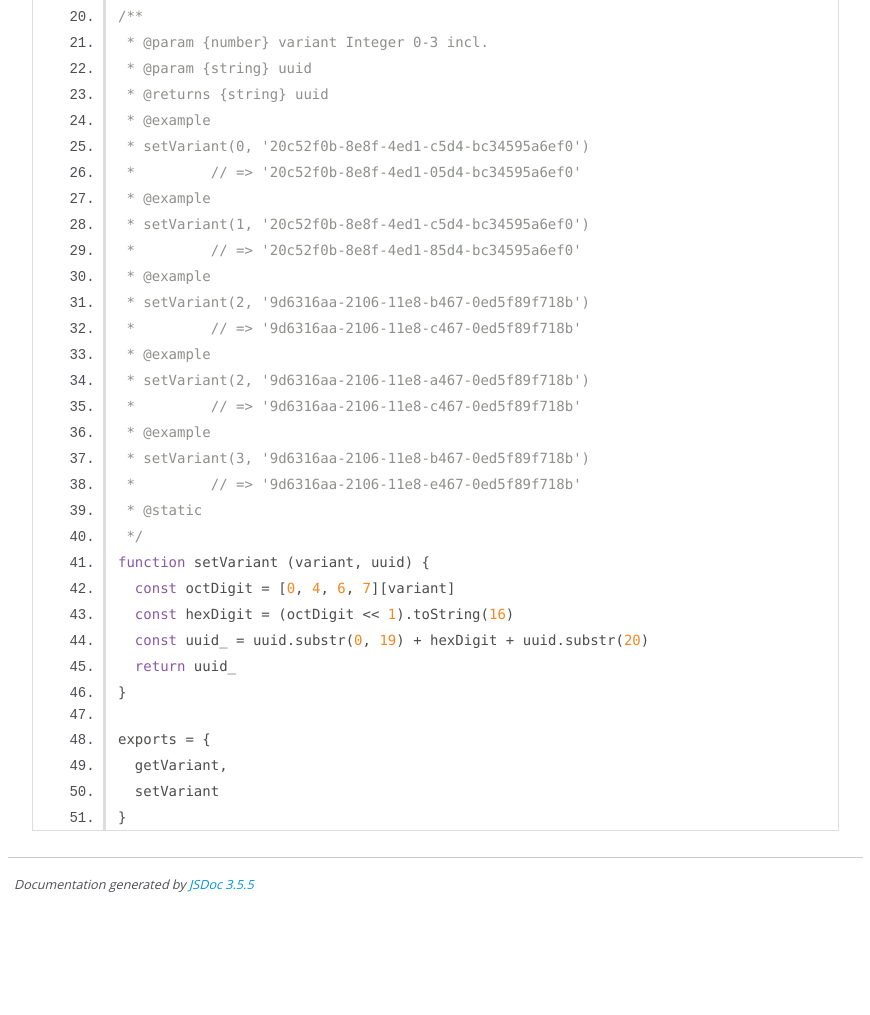
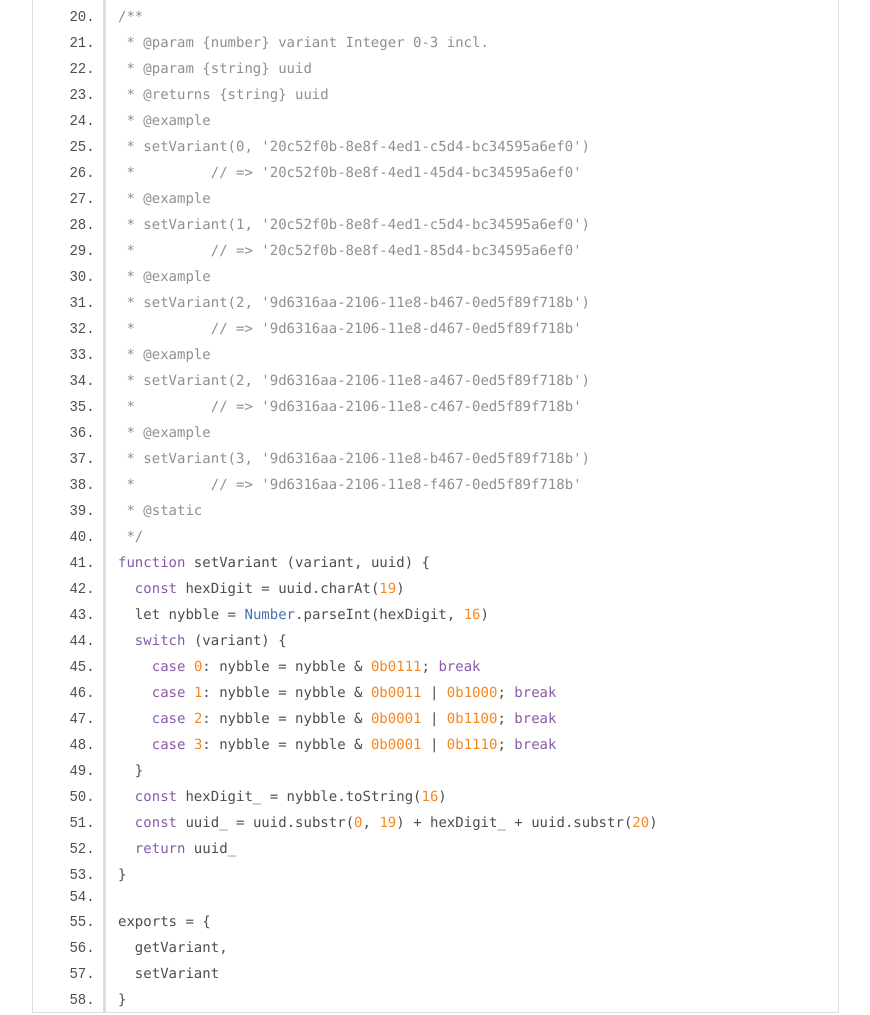
Before and after one commit to aaronjameslang/uncoined, a website: page docs/lens_variant.js.html in a window 1280 px wide. Shown: the part 620-1635 px from the top of the page, without its empty margins (0-870 px from the left). Before the commit the page ends 1529 px from the top, so only its background shows below. Drawn offline with Linux system fonts and the light colour scheme.

Commit message:
Make setVariant more conservative

```diff
--- a/docs/lens_variant.js.html
+++ b/docs/lens_variant.js.html
@@ -51,25 +51,32 @@ function getVariant (uuid) {
  * @returns {string} uuid
  * @example
  * setVariant(0, '20c52f0b-8e8f-4ed1-c5d4-bc34595a6ef0')
- *         // => '20c52f0b-8e8f-4ed1-05d4-bc34595a6ef0'
+ *         // => '20c52f0b-8e8f-4ed1-45d4-bc34595a6ef0'
  * @example
  * setVariant(1, '20c52f0b-8e8f-4ed1-c5d4-bc34595a6ef0')
  *         // => '20c52f0b-8e8f-4ed1-85d4-bc34595a6ef0'
  * @example
  * setVariant(2, '9d6316aa-2106-11e8-b467-0ed5f89f718b')
- *         // => '9d6316aa-2106-11e8-c467-0ed5f89f718b'
+ *         // => '9d6316aa-2106-11e8-d467-0ed5f89f718b'
  * @example
  * setVariant(2, '9d6316aa-2106-11e8-a467-0ed5f89f718b')
  *         // => '9d6316aa-2106-11e8-c467-0ed5f89f718b'
  * @example
  * setVariant(3, '9d6316aa-2106-11e8-b467-0ed5f89f718b')
- *         // => '9d6316aa-2106-11e8-e467-0ed5f89f718b'
+ *         // => '9d6316aa-2106-11e8-f467-0ed5f89f718b'
  * @static
  */
 function setVariant (variant, uuid) {
-  const octDigit = [0, 4, 6, 7][variant]
-  const hexDigit = (octDigit &lt;&lt; 1).toString(16)
-  const uuid_ = uuid.substr(0, 19) + hexDigit + uuid.substr(20)
+  const hexDigit = uuid.charAt(19)
+  let nybble = Number.parseInt(hexDigit, 16)
+  switch (variant) {
+    case 0: nybble = nybble &amp; 0b0111; break
+    case 1: nybble = nybble &amp; 0b0011 | 0b1000; break
+    case 2: nybble = nybble &amp; 0b0001 | 0b1100; break
+    case 3: nybble = nybble &amp; 0b0001 | 0b1110; break
+  }
+  const hexDigit_ = nybble.toString(16)
+  const uuid_ = uuid.substr(0, 19) + hexDigit_ + uuid.substr(20)
   return uuid_
 }
 
```
Also changed, not shown: docs/module-lens_variant.html (+3 -3 lines), src/lens/variant.js (+13 -6 lines).
